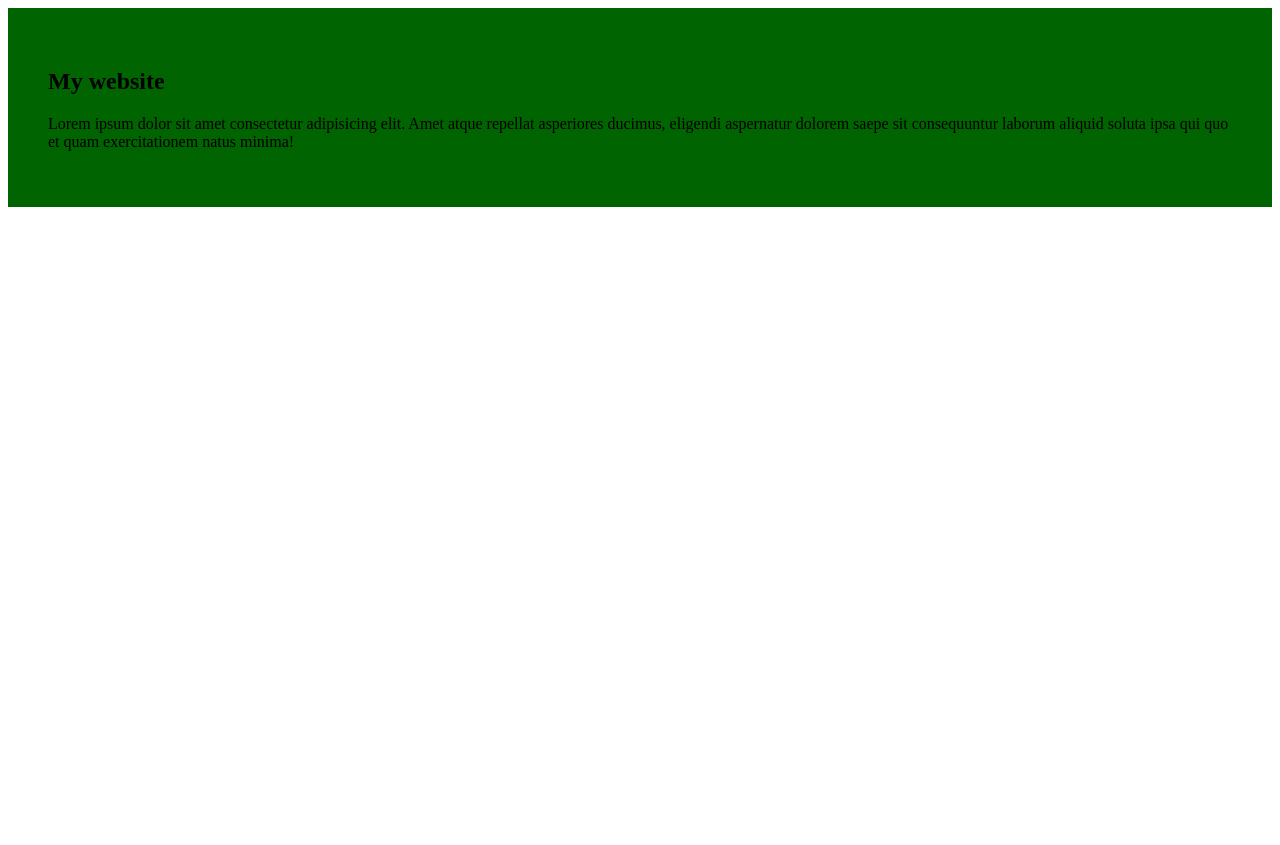
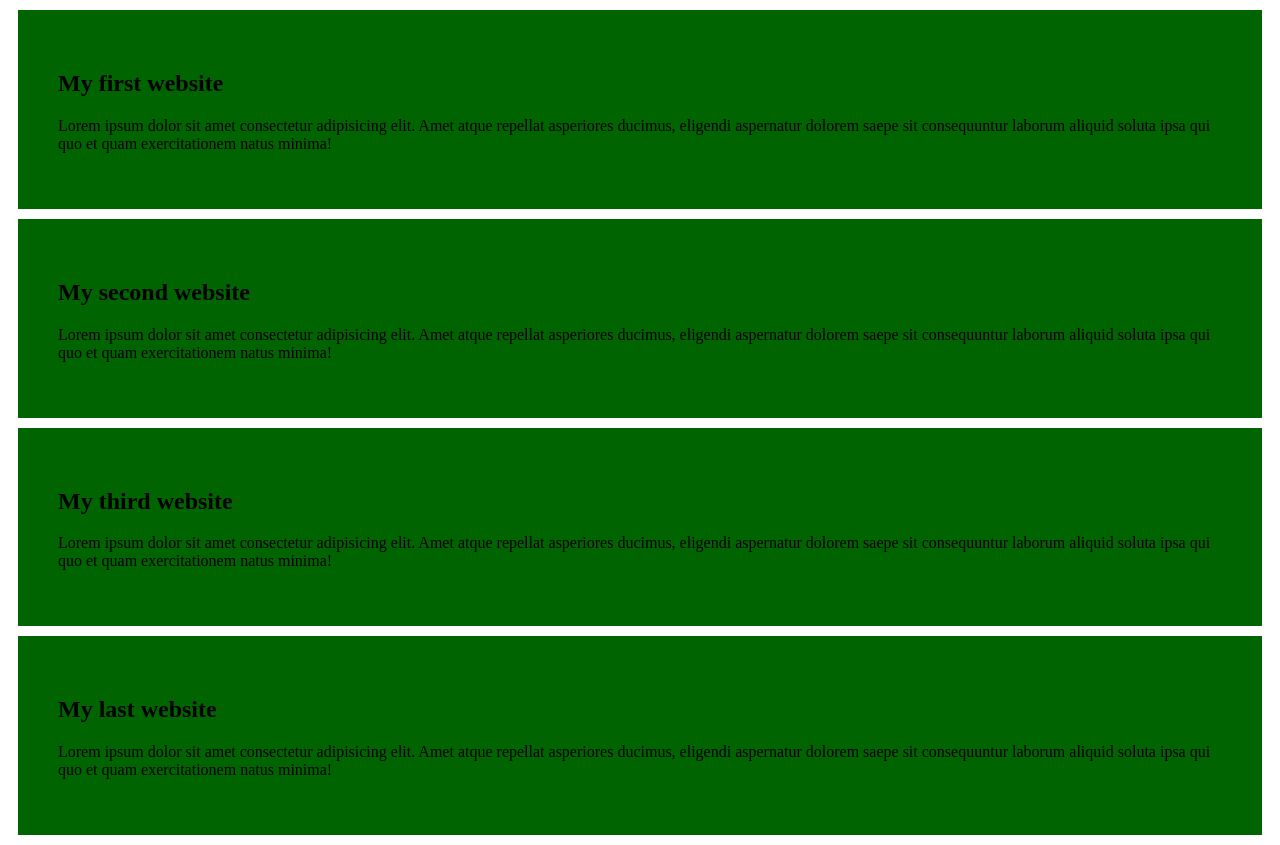
Before and after one commit to shb406/my-simple-repository, a plain HTML site: page fokinni.html in a window 1280 px wide. Before the commit the page ends 800 px from the top, so only its background shows below. Drawn offline with Linux system fonts and the light colour scheme.

Commit message:
added document

```diff
--- a/fokinni.html
+++ b/fokinni.html
@@ -8,7 +8,22 @@
 </head>
 <body>
     <div>
-        <h2> My website </h2>
+        <h2> My first website </h2>
+        <p> Lorem ipsum dolor sit amet consectetur adipisicing elit. Amet atque repellat asperiores ducimus, eligendi aspernatur dolorem saepe sit consequuntur laborum aliquid soluta ipsa qui quo et quam exercitationem natus minima!</p>
+    </div>
+
+    <div>
+        <h2> My second website </h2>
+        <p> Lorem ipsum dolor sit amet consectetur adipisicing elit. Amet atque repellat asperiores ducimus, eligendi aspernatur dolorem saepe sit consequuntur laborum aliquid soluta ipsa qui quo et quam exercitationem natus minima!</p>
+    </div>
+
+    <div>
+        <h2> My third website </h2>
+        <p> Lorem ipsum dolor sit amet consectetur adipisicing elit. Amet atque repellat asperiores ducimus, eligendi aspernatur dolorem saepe sit consequuntur laborum aliquid soluta ipsa qui quo et quam exercitationem natus minima!</p>
+    </div>
+
+    <div>
+        <h2> My last website </h2>
         <p> Lorem ipsum dolor sit amet consectetur adipisicing elit. Amet atque repellat asperiores ducimus, eligendi aspernatur dolorem saepe sit consequuntur laborum aliquid soluta ipsa qui quo et quam exercitationem natus minima!</p>
     </div>
 
--- a/style/blog.css
+++ b/style/blog.css
@@ -1,4 +1,5 @@
 div{
     background-color: darkgreen;
     padding: 40px;
+    margin: 10px;
 }
```
